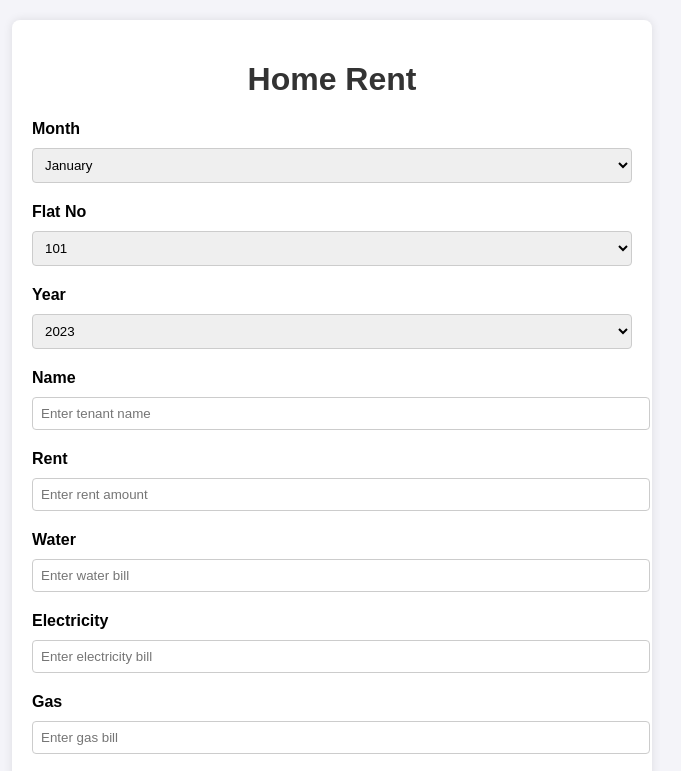
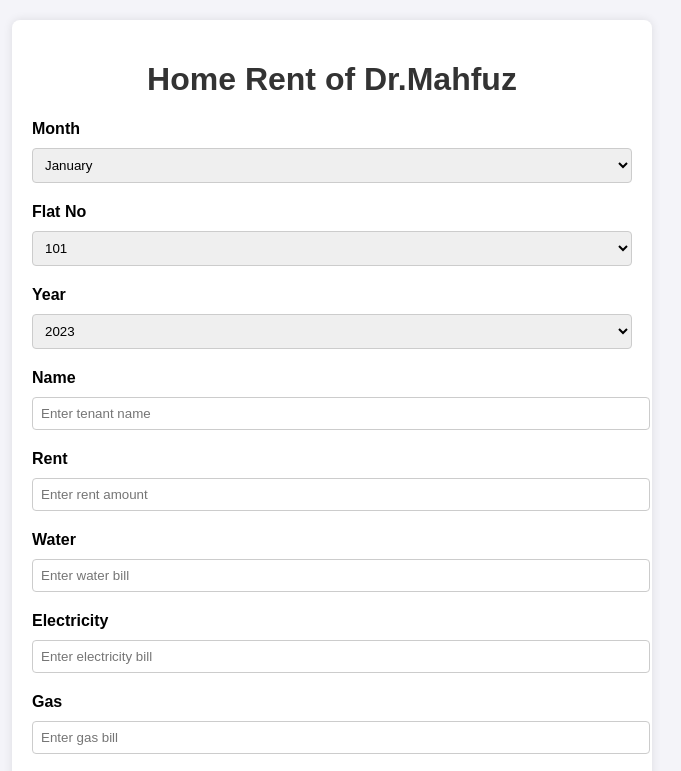
Before and after one commit to saad1010/DR.Mahfuz-Home, a plain HTML site: page index.html in a window 1280 px wide. Shown: the top 771 px of the page, without its empty margins (308-989 px from the left). Drawn offline with Linux system fonts and the light colour scheme.

Commit message:
Update index.html

```diff
--- a/index.html
+++ b/index.html
@@ -62,7 +62,7 @@
 </head>
 <body>
   <div class="container">
-    <h1>Home Rent</h1>
+    <h1>Home Rent of Dr.Mahfuz</h1>
     <div class="form-group">
       <label for="month">Month</label>
       <select id="month">
```
